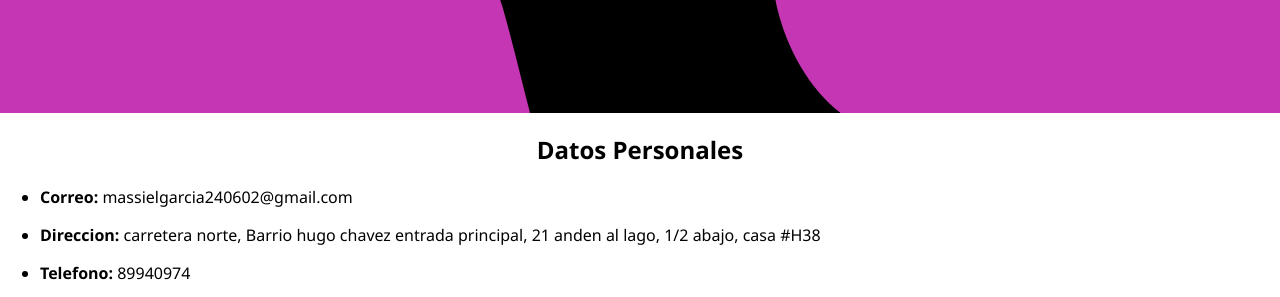
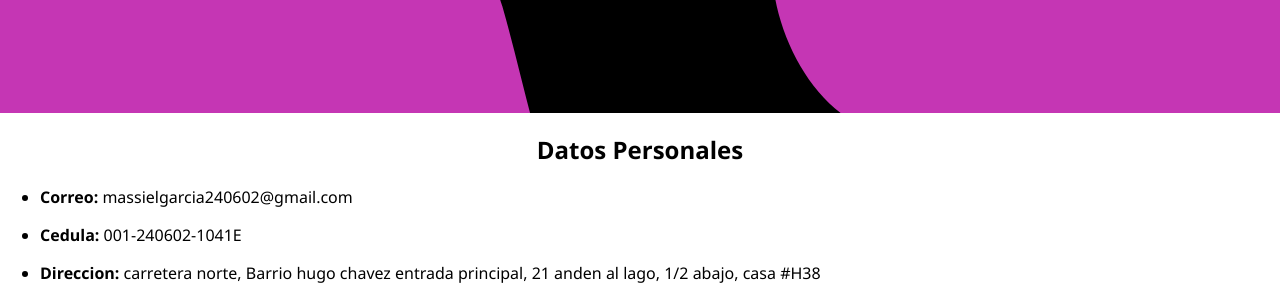
Before and after one commit to YDRSVL/vintae, a plain HTML site: page index.html in a window 1280 px wide. Shown: the part 503-800 px from the top of the page. Drawn offline with Linux system fonts and the light colour scheme; files whose address does not match are found by name.

Commit message:
Update index.html

```diff
--- a/index.html
+++ b/index.html
@@ -36,6 +36,7 @@
         <div>
             <ul>
                 <li><p><strong>Correo:</strong> massielgarcia240602@gmail.com</p></li>
+                <li><p><strong>Cedula:</strong> 001-240602-1041E</p></li>
                 <li><p><strong>Direccion:</strong> carretera norte, Barrio hugo chavez entrada principal, 21 anden al lago, 1/2 abajo, casa #H38</p></li>
                 <li><p><strong>Telefono:</strong> 89940974</p></li>
             </ul>
```
